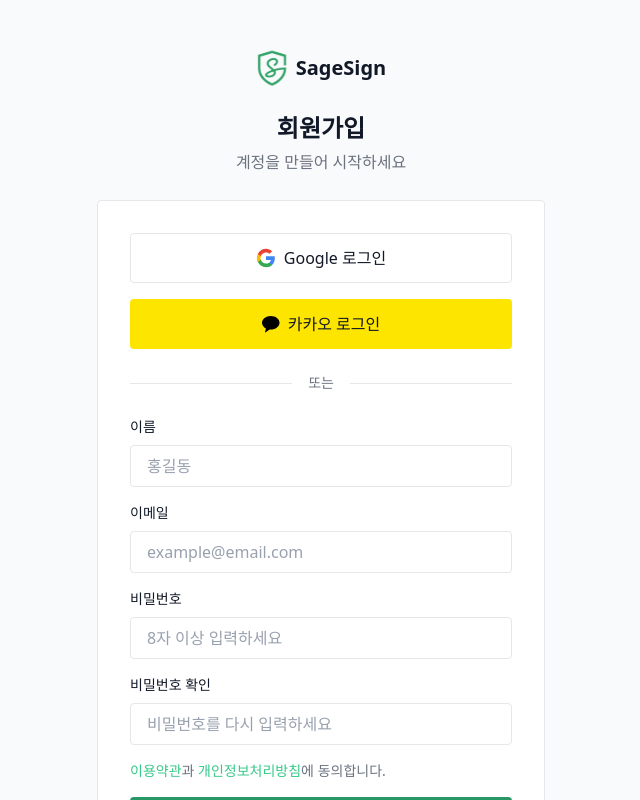
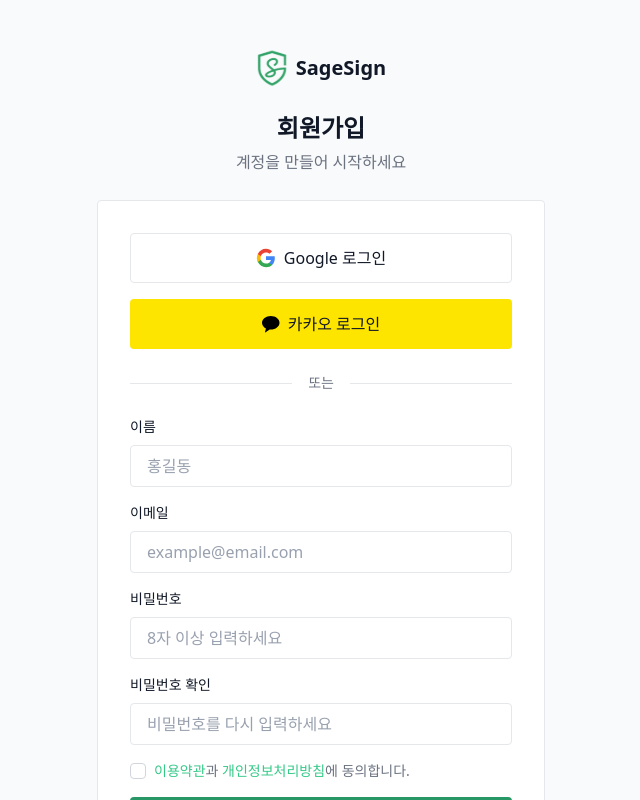
Before and after one commit to SafeSignProject/safeSign-frontend, a React (Vite) app: page /signup in a window 1280 px wide. Shown: the whole page, without its empty margins (319-959 px from the left). Built offline with nearby package versions, Linux system fonts and the light colour scheme; a web font is replaced by a local one.

Commit message:
feat: 이용약관 체크박스 추가

```diff
--- a/src/components/auth/SignupInputSection.tsx
+++ b/src/components/auth/SignupInputSection.tsx
@@ -3,6 +3,9 @@ import { signupSchema, type SignupType } from '@/schemas/authSchema';
 import { useForm, type SubmitHandler } from 'react-hook-form';
 import { zodResolver } from '@hookform/resolvers/zod';
 import { useNavigate } from 'react-router-dom';
+import { useState } from 'react';
+import { Check } from 'lucide-react';
+import clsx from 'clsx';
 
 const fields = [
   {
@@ -32,6 +35,8 @@ const fields = [
 ] as const;
 
 const SignupInputSection = () => {
+  const [isAgree, setIsAgree] = useState(false);
+
   const navigate = useNavigate();
 
   const {
@@ -72,15 +77,29 @@ const SignupInputSection = () => {
         />
       ))}
 
-      <p className='text-dark-gray text-sm break-keep'>
-        <span className='text-primary'>이용약관</span>과{' '}
-        <span className='text-primary'>개인정보처리방침</span>에 동의합니다.
-      </p>
+      <div
+        className='flex cursor-pointer items-center gap-2'
+        onClick={() => setIsAgree((prev) => !prev)}
+      >
+        <div
+          className={clsx(
+            'flex h-4 w-4 items-center justify-center rounded border',
+            isAgree ? 'bg-primary border-primary' : 'border-gray-300',
+          )}
+        >
+          {isAgree && <Check size={12} className='text-white' />}
+        </div>
+
+        <p className='text-dark-gray text-sm break-keep'>
+          <span className='text-primary'>이용약관</span>과{' '}
+          <span className='text-primary'>개인정보처리방침</span>에 동의합니다.
+        </p>
+      </div>
 
       <Button
         type='submit'
         label='가입하기'
-        disabled={!isValid}
+        disabled={!isValid || !isAgree}
         className='bg-primary h-12.5 w-full leading-6 font-medium text-white hover:brightness-90 active:brightness-80 disabled:brightness-75'
       />
     </form>
--- a/src/components/modal/LoginModal.tsx
+++ b/src/components/modal/LoginModal.tsx
@@ -5,7 +5,6 @@ import { useEffect } from 'react';
 import { useForm, type SubmitHandler } from 'react-hook-form';
 import { useNavigate } from 'react-router-dom';
 import { Button, Input } from '../common';
-import toast from 'react-hot-toast';
 import { showToast } from '@/utils/toast';
 
 const fields = [
```
